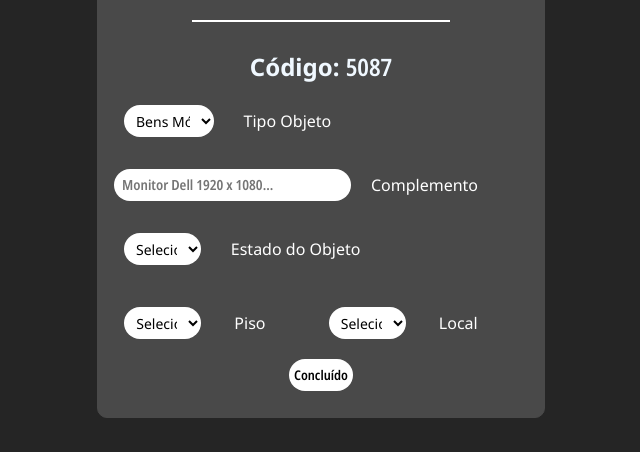
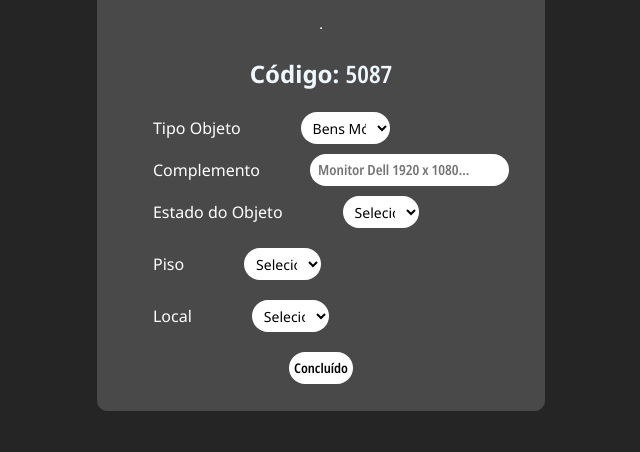
Before and after one commit to Dedei-AB/Gerenciamento-de-Objetos-Camara, a website: page Gerenciamento/public/cadastro.html in a window 1280 px wide. Shown: the part 348-800 px from the top of the page, without its empty margins (319-959 px from the left). Drawn offline with Linux system fonts and the light colour scheme.

Commit message:
Depois arrumo o csss

```diff
--- /dev/null
+++ b/Gerenciamento/public/atualizar.css
@@ -0,0 +1,53 @@
+:root {
+  --cor-do-fundo: rgb(37, 37, 37);
+  --cinza: rgb(73, 73, 73);
+  --cinza-claro-2: rgb(128, 128, 128);
+  --cinza-claro-3: rgb(208, 208, 208);
+}
+
+@font-face {
+  font-family: "Noto-Sans-regular";
+  src: url("fonts/NotoSans_Condensed-SemiBold.ttf") format("woff2");
+  font-weight: normal;
+  font-style: normal;
+}
+
+@font-face {
+  font-family: "Noto-Sans-bold";
+  src: url("fonts/NotoSans_Condensed-Black.ttf");
+  font-weight: normal;
+  font-style: normal;
+}
+
+* {
+  margin: 0;
+  padding: 0;
+  box-sizing: border-box;
+  font-family: "Noto-Sans-regular", sans-serif;
+  text-align: center;
+  color: black;
+}
+
+#lapis{
+    display: flex;
+}
+
+#fechar {
+  position: fixed;
+  bottom: 10px;
+  right: 10px;
+  background-color: rgb(212, 40, 40);
+  height: 3rem;
+  width: 3rem;
+  border-radius: 100%;
+  display: none;
+  align-items: center;
+  justify-content: center;
+  border: solid 1px black;
+  cursor: pointer;
+  transition: ease 0.3s;
+}
+#fechar:hover {
+  transform: translateY(-5px);
+  transition: ease 0.3s;
+}
--- a/Gerenciamento/public/cadastro.html
+++ b/Gerenciamento/public/cadastro.html
@@ -11,7 +11,7 @@
     </style>
   </head>
   <body>
-    <div id="container-cadastro">
+    <div class="container">
       <img
         class="logo-cadastro"
         onclick="window.location.href='index.html'"
@@ -20,64 +20,64 @@
       />
       <div id="caixa-cadastro">
         <h1 id="titulo">Cadastrar Objeto</h1>
-        <div style="width: 58%; height: 2px; background-color: white"></div>
+        <hr>
+
         <div class="botoes-cadastro">
           <form id="for-cadastro">
             <!-- Código -->
             <h2 id="codigo-cadastro">Código: <span id="numero"></span></h2>
             <input type="hidden" id="codigoInput-cadastro" name="codigo" />
 
-            <div class="linha-cadastro">
             <!-- Tipo -->
+              <div class="tipo-objeto">
+                <label class="label-cadastro" for="obj-cadastro">Tipo Objeto</label>
                 <select id="obj-cadastro">
                   <option value="1">Bens Móveis</option>
                   <option value="2">Bens Imóveis</option>
                 </select>
-              <label class="label-cadastro" for="obj-cadastro"
-                >Tipo Objeto</label
-              >
               </div>
-            <br />
-            <div class="linha-cadastro">
+
+
             <!-- Complemento -->
+              <div class="complemento">
+                <label class="label-cadastro" for="complemento-cadastro">Complemento</label>
                 <input
                   type="text"
                   placeholder="Monitor Dell 1920 x 1080..."
                   id="complemento-cadastro"
                   required
                 />
-              <label class="label-cadastro" for="complemento-cadastro"
-                >Complemento</label
-              >
               </div>
-            <br />
-            <div class="linha-cadastro">
+
             <!-- Estado -->
+              <div class="status-objeto">
+                <label class="label-cadastro" for="estado-cadastro">Estado do Objeto</label>
                 <select id="estado-cadastro" required>
                   <option value="">Selecionar</option>
                   <option value="1">Bom</option>
                   <option value="2">Utilizável</option>
                   <option value="3">Ruim</option>
                 </select>
-              <label class="label-cadastro" for="estado-cadastro"
-                >Estado do Objeto</label
-              >
               </div>
-            <br />
+
             <!-- Piso -->
+            <div class="piso-objeto">
+              <label class="label-cadastro" for="piso-cadastro">Piso</label>
               <select id="piso-cadastro" required>
                 <option value="">Selecionar</option>
                 <option value="1">Piso 1</option>
                 <option value="2">Piso 2</option>
                 <option value="3">Garagem</option>
               </select>
-            <label class="label-cadastro" for="piso-cadastro">Piso</label>
+            </div>
 
-            <!-- Local -->
+            <!-- Sala -->
+            <div class="sala-objeto">
+              <label class="label-cadastro" for="local-cadastro">Local</label>
               <select id="local-cadastro" required>
                 <option value="">Selecionar</option>
               </select>
-            <label class="label-cadastro" for="local-cadastro">Local</label>
+            </div>
 
             <!-- Botão -->
             <button type="button" id="concluido-cadastro">Concluído</button>
--- a/Gerenciamento/public/estilo.css
+++ b/Gerenciamento/public/estilo.css
@@ -172,10 +172,6 @@ td {
 
 .buscar {
   height: auto;
-}
-
-.editar{
-  cursor: pointer;
 }
 
 /* CSS da página cadastrar */
--- a/Gerenciamento/public/js/cadastro.js
+++ b/Gerenciamento/public/js/cadastro.js
@@ -31,7 +31,7 @@ pisoSelecionado.addEventListener("change", atualizarLocais);
 function gerarCodigo() {
   const codigoGerado = Math.floor(1000 + Math.random() * 9000);
   document.getElementById("numero").textContent = `${codigoGerado}`;
-  document.getElementById("codigoInput-cadastro").value = `${codigoGerado}`;
+  document.getElementById("codigoInput").value = `${codigoGerado}`;
 }
 
 botaoConcluido.addEventListener("click", async function () {
```
Lines whose indentation alone changed are shown as unchanged.
